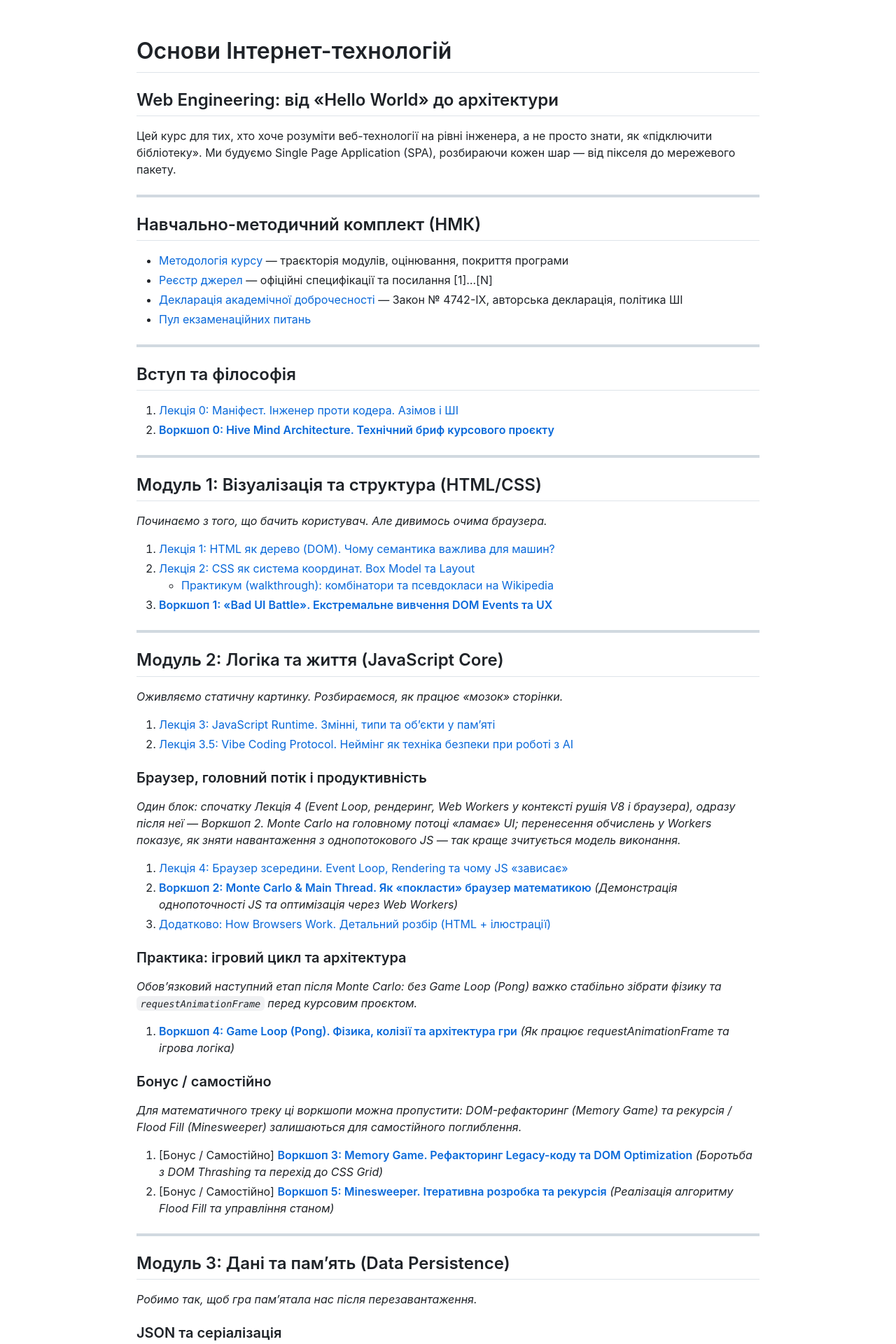
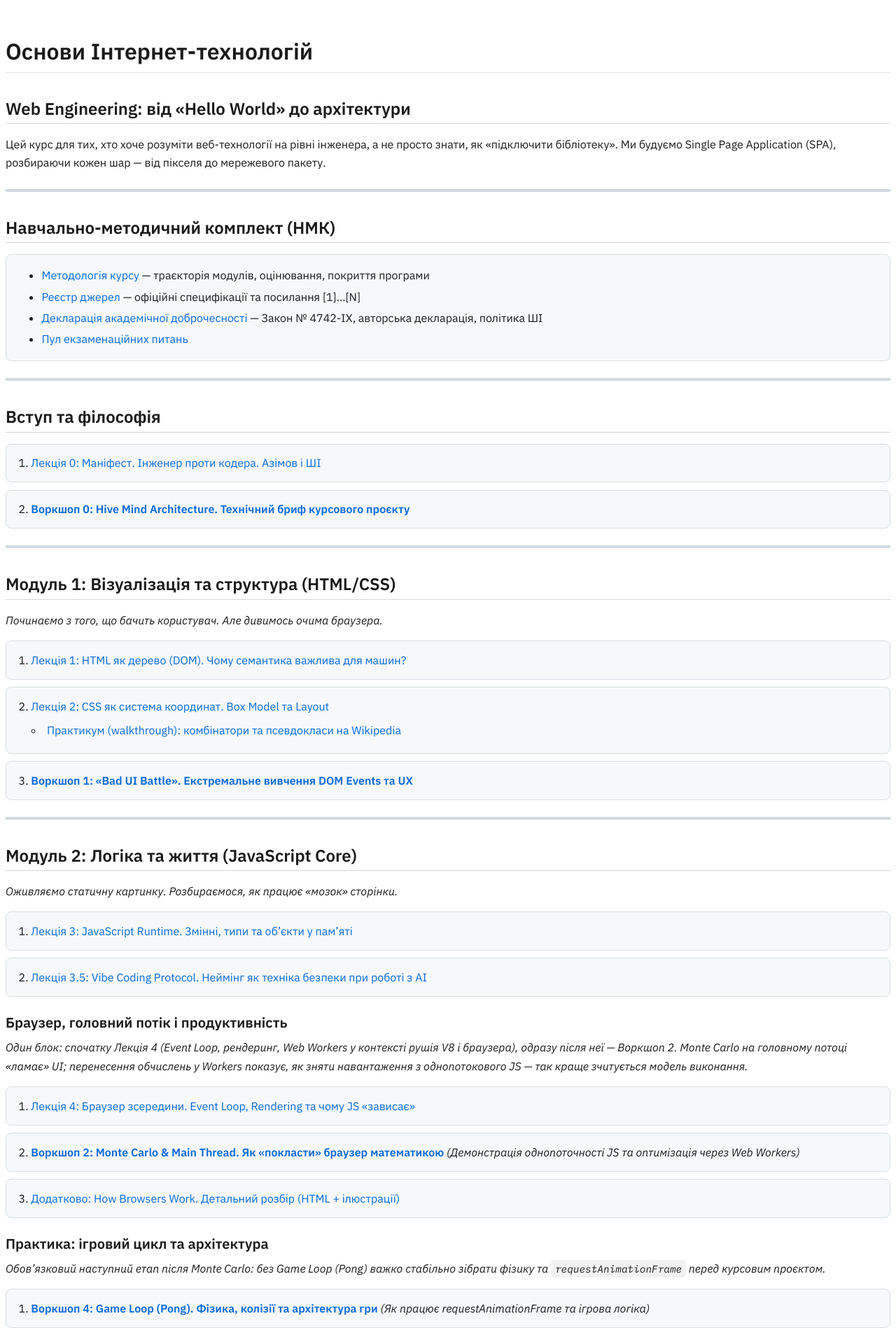
Before and after one commit to vplanto/java_script, a Jekyll site: the page built from docs/index.md, in a window 1280 px wide. Shown: the top 1920 px of the page at 70% size. Built offline with Jekyll 4.4.1, drawn with Linux system fonts in a browser that asks for light colours; nearby versions of some CDN libraries; our own code applies the rules of GitHub Pages for plain Markdown files; some of the changed text lies outside the part shown.

Commit message:
adaptive design, change font

```diff
--- a/docs/_config.yml
+++ b/docs/_config.yml
@@ -1,5 +1,22 @@
 title: "Основи Інтернет-технологій"
+description: "Web Engineering — від DOM до мережі та безпеки"
 lang: uk
 markdown: kramdown
+highlighter: rouge
+
+defaults:
+  - scope:
+      path: ""
+      type: "pages"
+    values:
+      layout: "default"
+  - scope:
+      path: ""
+      type: "posts"
+    values:
+      layout: "default"
+
 exclude:
   - exam_answers.md
+  - Gemfile
+  - Gemfile.lock
--- a/docs/_layouts/default.html
+++ b/docs/_layouts/default.html
@@ -3,20 +3,203 @@
 <head>
   <meta charset="utf-8">
   <meta name="viewport" content="width=device-width, initial-scale=1">
-  <title>{{ page.title | default: "Lectures" }}</title>
+  <title>{{ page.title | default: "ONU Web Engineering" }}</title>
+
+  <link rel="preconnect" href="https://fonts.googleapis.com">
+  <link rel="preconnect" href="https://fonts.gstatic.com" crossorigin>
+  <link href="https://fonts.googleapis.com/css2?family=IBM+Plex+Mono:ital,wght@0,400;0,600;1,400&family=IBM+Plex+Sans:ital,wght@0,400;0,600;0,700;1,400&display=swap" rel="stylesheet">
 
   <link rel="stylesheet" href="https://cdnjs.cloudflare.com/ajax/libs/github-markdown-css/5.5.0/github-markdown-light.min.css">
 
   <style>
-    /* Центрування сторінки */
+    body,
+    .markdown-body {
+      font-family: 'IBM Plex Sans', -apple-system, BlinkMacSystemFont, 'Segoe UI', Roboto, sans-serif;
+      font-size: 16px;
+      line-height: 1.65;
+      color: #1a1a1a;
+    }
+
+    .markdown-body pre,
+    .markdown-body code,
+    .markdown-body kbd,
+    .markdown-body samp,
+    pre, code, kbd, samp {
+      font-family: 'IBM Plex Mono', 'Lilex', 'Fira Code', Menlo, Monaco, Consolas, monospace;
+      font-size: 0.9em;
+    }
+
+    .markdown-body code:not(pre code) {
+      padding: 0.2em 0.4em;
+      border-radius: 4px;
+      background-color: rgba(0, 0, 0, 0.05);
+    }
+
+    :root {
+      --content-max: 980px;
+      --content-pad-x: 45px;
+      --content-pad-y: 45px;
+    }
+
+    @media (max-width: 767px) {
+      :root {
+        --content-pad-x: 15px;
+        --content-pad-y: 15px;
+      }
+    }
+
+    @media (min-width: 900px) {
+      :root {
+        --content-max: min(1120px, calc(100vw - 3rem));
+      }
+    }
+
+    @media (min-width: 1280px) {
+      :root {
+        --content-max: min(1240px, calc(100vw - 4rem));
+      }
+    }
+
+    @media (min-width: 1600px) {
+      :root {
+        --content-max: min(1380px, calc(100vw - 6rem));
+      }
+    }
+
+    .page-shell {
+      box-sizing: border-box;
+      width: 100%;
+      max-width: var(--content-max);
+      margin-left: auto;
+      margin-right: auto;
+      padding-left: var(--content-pad-x);
+      padding-right: var(--content-pad-x);
+    }
+
     .markdown-body {
       box-sizing: border-box;
       min-width: 200px;
-      max-width: 980px;
-      margin: 0 auto;
-      padding: 45px;
+      max-width: none;
+      width: 100%;
+      margin: 0;
+      padding-top: var(--content-pad-y);
+      padding-bottom: var(--content-pad-y);
+      padding-left: 0;
+      padding-right: 0;
     }
-    @media (max-width: 767px) { .markdown-body { padding: 15px; } }
+
+    .site-footer {
+      font-size: 0.85em;
+      color: #57606a;
+      border-top: 1px solid #d0d7de;
+      padding-bottom: 30px;
+    }
+
+    .page-hub.page-shell {
+      --content-max: min(56rem, calc(100vw - 2rem));
+    }
+
+    .page-hub h2 {
+      margin-top: 2.25rem;
+      padding-bottom: 0.4rem;
+      border-bottom: 1px solid #d0d7de;
+    }
+
+    .page-hub h3 {
+      margin-top: 1.5rem;
+      margin-bottom: 0.65rem;
+    }
+
+    .page-hub > table,
+    .page-hub table {
+      border: 1px solid #d0d7de;
+      border-radius: 8px;
+      overflow: hidden;
+    }
+
+    .page-hub > ul {
+      padding-left: 0;
+      margin-top: 0.5rem;
+    }
+
+    .page-hub > ul > li {
+      list-style: none;
+      margin-bottom: 0.65rem;
+      padding: 0.85rem 1.1rem;
+      background: #f6f8fa;
+      border: 1px solid #d8dee4;
+      border-radius: 8px;
+    }
+
+    .page-hub > ul > li > ul {
+      margin: 0.65rem 0 0;
+      padding-left: 1.15rem;
+    }
+
+    .page-hub > ul > li > ul > li {
+      list-style: disc;
+      margin-bottom: 0.35rem;
+      padding: 0;
+      background: none;
+      border: none;
+      border-radius: 0;
+    }
+
+    .page-hub > ul > li > ul > li:last-child {
+      margin-bottom: 0;
+    }
+
+    .page-hub > ol {
+      padding-left: 0;
+      margin-top: 0.5rem;
+    }
+
+    .page-hub > ol > li {
+      margin-bottom: 0.65rem;
+      padding: 0.85rem 1.1rem;
+      background: #f6f8fa;
+      border: 1px solid #d8dee4;
+      border-radius: 8px;
+      list-style-position: inside;
+    }
+
+    .page-hub > ol > li > ul {
+      margin: 0.5rem 0 0;
+      padding-left: 1.15rem;
+    }
+
+    .page-hub > ol > li > ul > li {
+      margin-bottom: 0.35rem;
+      padding: 0;
+      background: none;
+      border: none;
+      border-radius: 0;
+    }
+
+    .page-hub .hub-block {
+      margin: 1rem 0 1.25rem;
+      padding: 1rem 1.15rem 1.1rem;
+      background: #f6f8fa;
+      border: 1px solid #d8dee4;
+      border-radius: 8px;
+    }
+
+    .page-hub .hub-block > :first-child {
+      margin-top: 0;
+    }
+
+    .page-hub .hub-block > :last-child {
+      margin-bottom: 0;
+    }
+
+    .page-hub .hub-block > table {
+      margin-top: 0.75rem;
+      width: 100%;
+    }
+
+    .page-hub .hub-block blockquote {
+      margin: 0.75rem 0 0;
+    }
 
     /* Syntax Highlighting for Rouge (GitHub Pages) */
     .highlight { background: #ffffff; }
@@ -93,38 +276,37 @@
   <script type="text/javascript" id="MathJax-script" async src="https://cdn.jsdelivr.net/npm/mathjax@3/es5/tex-mml-chtml.js"></script>
 </head>
 <body>
-  <article class="markdown-body">
+  <article class="markdown-body page-shell{% if page.hub %} page-hub{% endif %}">
     {{ content }}
   </article>
-  <footer class="markdown-body" style="padding-top: 0; border-top: 1px solid #eaecef; margin-top: 2rem; font-size: 0.85rem; color: #57606a;">
-  <p><a href="{{ '/DISCLAIMER.html' | relative_url }}">Декларація академічної доброчесності</a> · <a href="{{ '/sources.html' | relative_url }}">Джерела</a> · <a href="{{ '/methodology.html' | relative_url }}">Методологія</a></p>
+  <footer class="site-footer page-shell{% if page.hub %} page-hub{% endif %}">
+    <p>
+      <a href="{{ '/DISCLAIMER.html' | relative_url }}">Декларація академічної доброчесності</a>
+      · <a href="{{ '/sources.html' | relative_url }}">Джерела</a>
+      · <a href="{{ '/methodology.html' | relative_url }}">Методологія</a>
+      · ONU Web Engineering
+    </p>
   </footer>
   <script type="module">
     import mermaid from 'https://cdn.jsdelivr.net/npm/mermaid@10/dist/mermaid.esm.min.mjs';
 
-    // Налаштування
     mermaid.initialize({ startOnLoad: false });
 
-    // Знаходимо всі блоки коду з мовою mermaid і перетворюємо їх
     document.addEventListener('DOMContentLoaded', () => {
       const mermaidBlocks = document.querySelectorAll('pre code.language-mermaid');
 
       mermaidBlocks.forEach((block) => {
-        // Отримуємо сам код діаграми
         const content = block.textContent;
-        // Створюємо новий div
         const div = document.createElement('div');
         div.className = 'mermaid';
         div.textContent = content;
 
-        // Замінюємо <pre><code> на <div class="mermaid">
         const pre = block.closest('pre');
         if (pre) {
           pre.parentNode.replaceChild(div, pre);
         }
       });
 
-      // Запускаємо рендер
       mermaid.run();
     });
   </script>
--- a/docs/index.md
+++ b/docs/index.md
@@ -7,10 +12,14 @@
 
 ## Навчально-методичний комплект (НМК)
 
+<div class="hub-block" markdown="1">
+
 - [Методологія курсу](methodology.md) — траєкторія модулів, оцінювання, покриття програми
 - [Реєстр джерел](sources.md) — офіційні специфікації та посилання [1]…[N]
 - [Декларація академічної доброчесності](DISCLAIMER.md) — Закон № 4742-IX, авторська декларація, політика ШІ
 - [Пул екзаменаційних питань](exam.md)
+
+</div>
 
 ---
 
@@ -114,9 +123,13 @@
 
 ## Інструменти та додаткові матеріали
 
+<div class="hub-block" markdown="1">
+
 - [Налаштування середовища (VS Code, Git)](n01_setup.md)
 - [Шпаргалка по Markdown](n02_markdown.md)
 - [Git Guide: як не втратити код і здати лабу](n03_git_basics.md)
 - [Лабораторна: Hive Mind Starter (n05)](workshops/hive/n05_hive_mind_starter_lab.md)
 - [FAQ & Troubleshooting: типові помилки](faq_troubleshooting.md)
 - [TODO: план розробки курсу](todo.md)
+
+</div>
```
Also changed, not shown: other parts of docs/index.md (+5 -0 lines).
